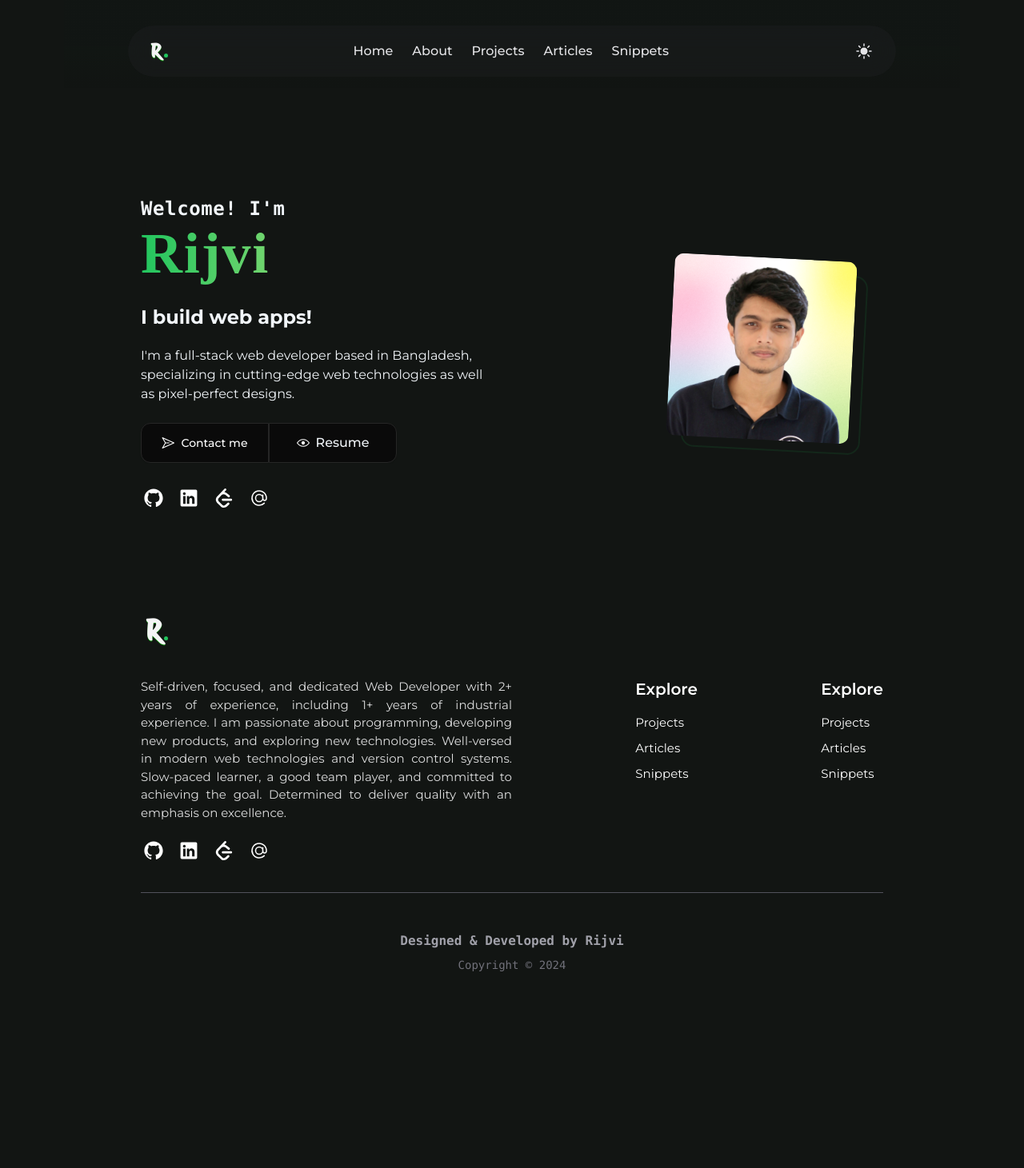
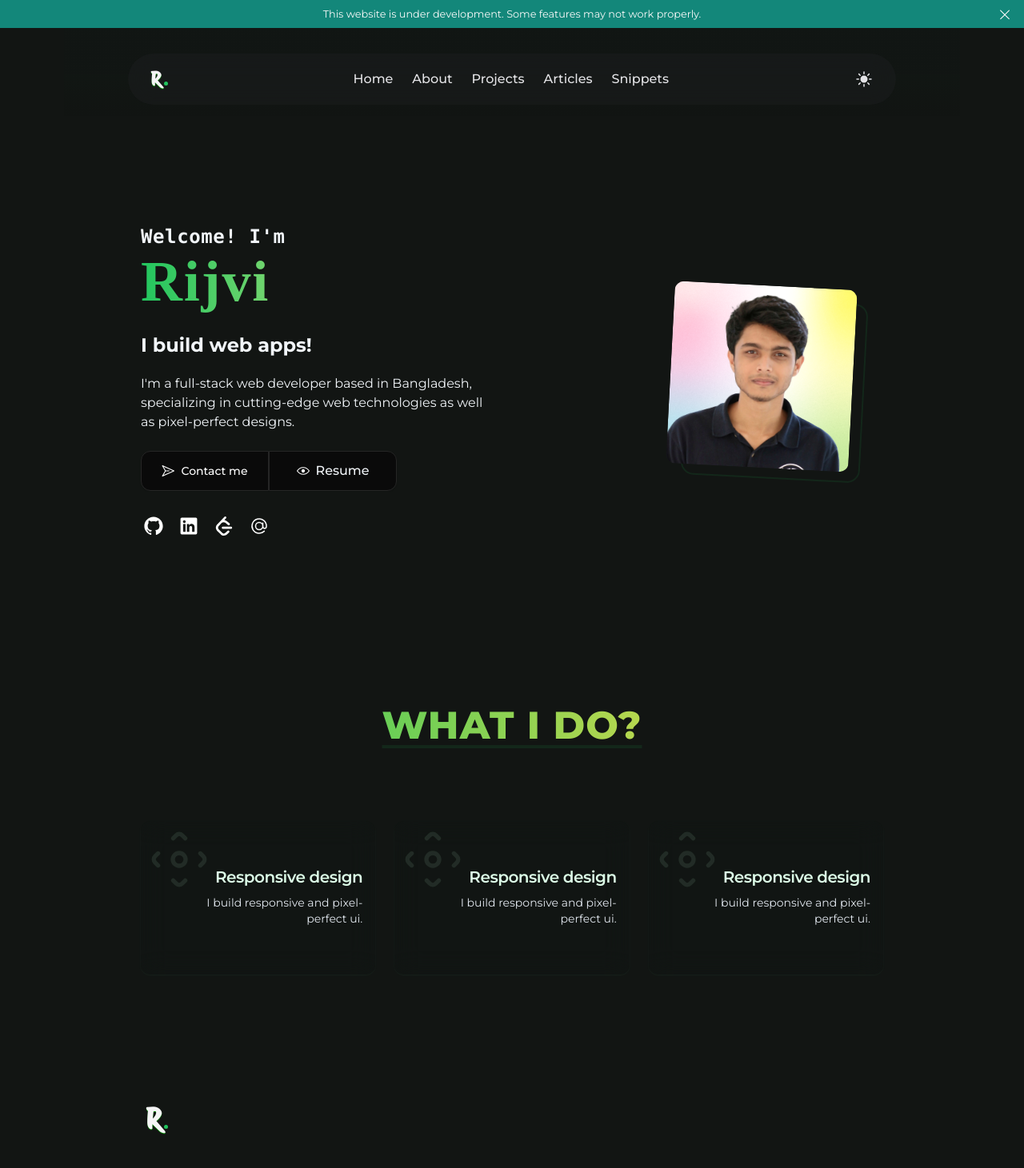
Before and after one commit to rijvimahmudd/MyFolio, a Next.js app: page / in a window 1280 px wide. Shown: the top 1461 px of the page at 80% size. Before the commit the page ends 1265 px from the top, so only its background shows below. Built offline with nearby package versions, Linux system fonts and the light colour scheme.

Commit message:
add announcement on top, work on services

```diff
--- a/app/layout.js
+++ b/app/layout.js
@@ -1,6 +1,10 @@
+"use client"
 import { Montserrat,  } from "next/font/google";
 import "../styles/globals.css";
 import localFont from 'next/font/local'
+import { usePathname } from "next/navigation";
+import { useEffect, useState } from "react";
+import Loader from "@/components/ui/loader";
 const monts = Montserrat({ subsets: ["latin"], weight: ["100", "200", "300", "400", "500", "600", "700", "800", "900"], variable: "--font-montserrat" });
 
 const proto = localFont(
@@ -16,17 +20,24 @@ const proto = localFont(
   }
 )
 
-export const metadata = {
-  title: "Create Next App",
-  description: "Generated by create next app",
-};
-
 
 
 export default function RootLayout({ children }) {
+  const pathname = usePathname();
+  const isHome = pathname === "/";
+  const [loading, setLoading] = useState(true);
+
+  useEffect(() => {
+     if(loading) return;
+  },[loading])
   return (
     <html lang="en">
-      <body className={`${monts.className} `}>{children}</body>
+      <body className={`${monts.className} `}>
+        {loading && isHome ? (<Loader isLoading={(isLoading) => setLoading(isLoading)} loading={loading}/> ) : (
+        <>
+          {children}
+        </>) }
+      </body>
     </html>
   );
 }
--- a/app/page.js
+++ b/app/page.js
@@ -1,18 +1,23 @@
 import Footer from "@/components/Footer";
 import Hero from "@/components/Hero/Hero";
 import Navbar from "@/components/Navbar/Navbar";
-import { Button } from "@/components/ui/button";
+import Services from "@/components/Services";
+import Announcement from "@/components/ui/announcement";
 import ThemeProvider from "@/context/ThemeProvider";
-import Image from "next/image";
+
 
 export default function Home() {
   return (
+    <>
+      <Announcement />
     <section className="md:px-20 w-full">
       <ThemeProvider>
-          <Navbar />
-          <Hero />
-          <Footer />
+        <Navbar />
+        <Hero />
+        <Services />
+        <Footer />
       </ThemeProvider>
     </section>
+    </>
   );
 }
--- a/components/Footer/index.jsx
+++ b/components/Footer/index.jsx
@@ -5,7 +5,7 @@ import FooterMenu from './FooterMenu'
 
 const Footer = () => {
   return (
-    <div className='px-7 flex flex-col gap-10 md:px-24'>
+    <div className='px-10 flex flex-col gap-10 md:px-24 pt-20'>
         <div className='w-10 bg-transparent'>
             <Logo className={"text-4xl [text-shadow:_0_1px_0_green]"}/>
         </div>
--- a/components/Hero/Hero.jsx
+++ b/components/Hero/Hero.jsx
@@ -1,3 +1,4 @@
+
 import React from 'react'
 import { Button } from '@/components/ui/button'
 import HeroImage from './HeroImage'
@@ -7,7 +8,9 @@ import SocialIcons from '../SocialIcons'
 
 const Hero = () => {
   return (
-<div className='w-full md:min-h-[82vh] px-8 flex flex-col gap-8 pt-5 md:pt-0 select-none md:flex-row-reverse md:px-24 items-center justify-between'>
+    <>
+  <div className='w-full md:min-h-[82vh] px-10 flex flex-col gap-8 pt-5 md:pt-0 select-none md:flex-row-reverse md:px-24 items-center justify-between'>
+
           <HeroImage/>
             <div className='flex gap-5 md:gap-6 flex-col basis-1/2'>
               <div className='h-fit'>
@@ -44,6 +47,7 @@ const Hero = () => {
           </div>
           </div>
       </div>
+      </>
   )
 }
 
--- /dev/null
+++ b/components/Services/index.jsx
@@ -0,0 +1,34 @@
+import React from 'react'
+import { Card, CardContent, CardDescription, CardHeader, CardTitle } from '../ui/card'
+import { LuFocus } from "react-icons/lu";
+import { cn } from '@/lib/utils';
+
+const Services = () => {
+  return (
+    <div className='py-20 px-12 md:px-24 flex flex-col space-y-24 items-center justify-center'>
+        <div className='text-4xl md:text-5xl font-bold sm:font-extrabold uppercase tracking-wide bg-gradient-to-r from-green-500  to-yellow-300 bg-clip-text text-transparent text-center w-full'>
+            <h1 className='underline decoration-green-500/10 underline-offset-8'>What i do?</h1>
+        </div>
+        <div className='w-full'>
+        <div className='grid grid-cols-auto-fit-300 justify-between gap-6'>
+            {Array(3).fill(0).map((_, i) => (
+                <Card key={i} className={cn(
+                    "bg-green-950/5 shadow-green-300/5 flex flex-row-reverse relative py-12 md:py-16 px-8 md:px-4 items-center border-none justify-between h-40 md:h-48 backdrop-blur-lg w-full",
+                    // i === 2 ? "grow-0": "grow"
+                )}>
+                <CardHeader className='text-2xl md:text-xl text-end p-0 text-green-100 basis-2/3 md:basis-9/12 space-y-3'>
+                    <CardTitle>Responsive design</CardTitle>
+                    <CardDescription className='text-slate-200 text-end'>I build responsive and pixel-perfect ui.</CardDescription>
+                </CardHeader>
+                <CardContent className='opacity-20 p-0 self-start h-full absolute top-4 left-4'>
+                    <LuFocus className='size-20 md:size-16 text-green-200/50 rotate-45 origin-center' />
+                </CardContent>
+            </Card>
+            ))}
+        </div>
+        </div>
+    </div>
+  )
+}
+
+export default Services
--- /dev/null
+++ b/components/ui/announcement.jsx
@@ -0,0 +1,44 @@
+"use client"
+import { cn } from '@/lib/utils';
+import { Cross1Icon } from '@radix-ui/react-icons'
+import React, { useEffect, useState } from 'react'
+
+const Announcement = () => {
+    const [isClosed, setIsClosed] = useState(false);
+    const hasVisitedBefore = sessionStorage.getItem('hasVisited');
+
+    useEffect(() => {
+        // Check if the user has visited before by looking for a cookie
+
+        // If the user hasn't visited before, show the announcement
+        if (!hasVisitedBefore) {
+            setIsClosed(false);
+        } else {
+            setIsClosed(true);
+        }
+    }, [hasVisitedBefore]);
+
+
+    if (hasVisitedBefore) {
+        return null;
+    }
+    const handleClose = () => {
+        // Set a cookie indicating that the user has visited
+        sessionStorage.setItem('hasVisited', 'true');
+        setIsClosed(true);
+    };
+
+    return (
+        <div className={cn(
+            "bg-teal-500/70 text-neutral-50 px-4 py-1 text-[0.6rem] md:py-2 md:text-[.8rem] md:px-8 md:text-center relative transition",
+            isClosed && "hidden"
+        )}>
+            <p>This website is under development. Some features may not work properly.</p>
+            <div className='absolute top-1/2 -translate-y-1/2 right-4' onClick={handleClose}>
+                <Cross1Icon className='size-3 md:size-4 inline'/>
+            </div>
+        </div>
+    );
+}
+
+export default Announcement;
--- /dev/null
+++ b/components/ui/card.jsx
@@ -0,0 +1,50 @@
+import * as React from "react"
+
+import { cn } from "@/lib/utils"
+
+const Card = React.forwardRef(({ className, ...props }, ref) => (
+  <div
+    ref={ref}
+    className={cn("rounded-xl border bg-card text-card-foreground shadow", className)}
+    {...props} />
+))
+Card.displayName = "Card"
+
+const CardHeader = React.forwardRef(({ className, ...props }, ref) => (
+  <div
+    ref={ref}
+    className={cn("flex flex-col space-y-1.5 p-6", className)}
+    {...props} />
+))
+CardHeader.displayName = "CardHeader"
+
+const CardTitle = React.forwardRef(({ className, ...props }, ref) => (
+  <h3
+    ref={ref}
+    className={cn("font-semibold leading-none tracking-tight", className)}
+    {...props} />
+))
+CardTitle.displayName = "CardTitle"
+
+const CardDescription = React.forwardRef(({ className, ...props }, ref) => (
+  <p
+    ref={ref}
+    className={cn("text-sm text-muted-foreground", className)}
+    {...props} />
+))
+CardDescription.displayName = "CardDescription"
+
+const CardContent = React.forwardRef(({ className, ...props }, ref) => (
+  <div ref={ref} className={cn("p-6 pt-0", className)} {...props} />
+))
+CardContent.displayName = "CardContent"
+
+const CardFooter = React.forwardRef(({ className, ...props }, ref) => (
+  <div
+    ref={ref}
+    className={cn("flex items-center p-6 pt-0", className)}
+    {...props} />
+))
+CardFooter.displayName = "CardFooter"
+
+export { Card, CardHeader, CardFooter, CardTitle, CardDescription, CardContent }
--- /dev/null
+++ b/components/ui/loader.jsx
@@ -0,0 +1,26 @@
+"use client"
+import React, { useEffect, useState } from 'react'
+
+const Loader = ({isLoading, loading}) => {
+
+  useEffect(() => {
+    const timeout = setTimeout(() => {
+      isLoading(false)
+    }, 100);
+
+    return () => clearTimeout(timeout);
+  },[loading])
+
+  return (
+    <div>
+      {loading && (
+        <div className='text-white h-svh w-svw absolute bg-green-500/5 z-[999999999]'>
+          <p>This website is under development</p>
+          <p>Some features may not work properly.</p>
+        </div>
+      )}
+    </div>
+  )
+}
+
+export default Loader
--- a/styles/globals.css
+++ b/styles/globals.css
@@ -20,7 +20,6 @@
     ::-webkit-scrollbar-track {
         border-radius: 10px;
         @apply bg-zinc-700
-
     }
 
     ::-webkit-scrollbar-thumb {
@@ -35,8 +34,5 @@
 
 @layer components {
 
-    .font-body {
-        font-family: 'Protest Riot', sans-serif;
-    }
 
 }
--- a/tailwind.config.js
+++ b/tailwind.config.js
@@ -37,6 +37,11 @@ module.exports = {
       },
       fontSize: {
         md: "0.94rem",
+      },
+      gridTemplateColumns: {
+        'auto-fill-100': 'repeat(auto-fill, minmax(100px, 1fr))',
+        'auto-fit-100': 'repeat(auto-fit, minmax(100px, 1fr))',
+        'auto-fit-300': 'repeat(auto-fit, minmax(18rem, 1fr))',
       }
     },
   },
```
Lines whose indentation alone changed are shown as unchanged.
